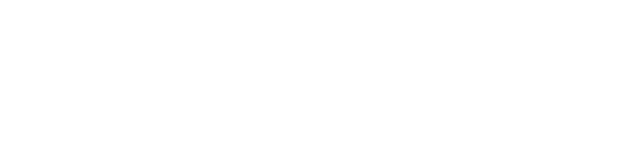
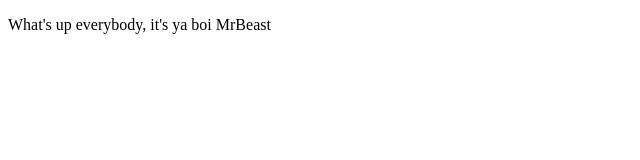
Before and after one commit to NickSpanos4/lab5, a plain HTML site: page index.html in a window 1280 px wide. Shown: the whole page, without its empty margins (0-640 px from the left). Drawn offline with Linux system fonts and the light colour scheme.

Commit message:
Added a paragraph to the html

```diff
--- a/index.html
+++ b/index.html
@@ -5,6 +5,6 @@
     <title>...</title>
   </head>
   <body>
-
+    <p>What's up everybody, it's ya boi MrBeast</p>
   </body>
 </html>
```
